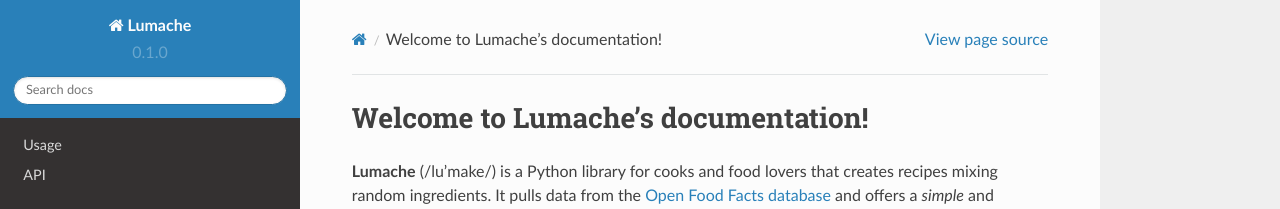
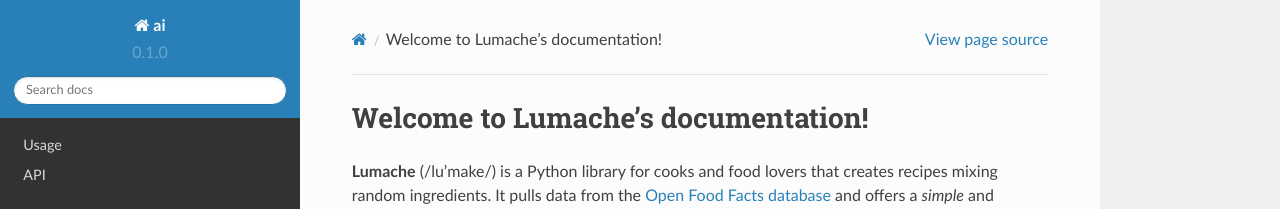
Before and after one commit to balajib-b/rtdai, a Sphinx documentation site: the page built from docs/source/index.rst, in a window 1280 px wide. Shown: the top 209 px of the page. Built offline with Sphinx 7.4.7 and the Read the Docs theme 2.0.0, drawn with Linux system fonts in a browser that asks for light colours.

Commit message:
Update conf.py

```diff
--- a/docs/source/conf.py
+++ b/docs/source/conf.py
@@ -2,7 +2,7 @@
 
 # -- Project information
 
-project = 'Lumache'
+project = 'ai'
 copyright = '2021, Graziella'
 author = 'Graziella'
 
```
